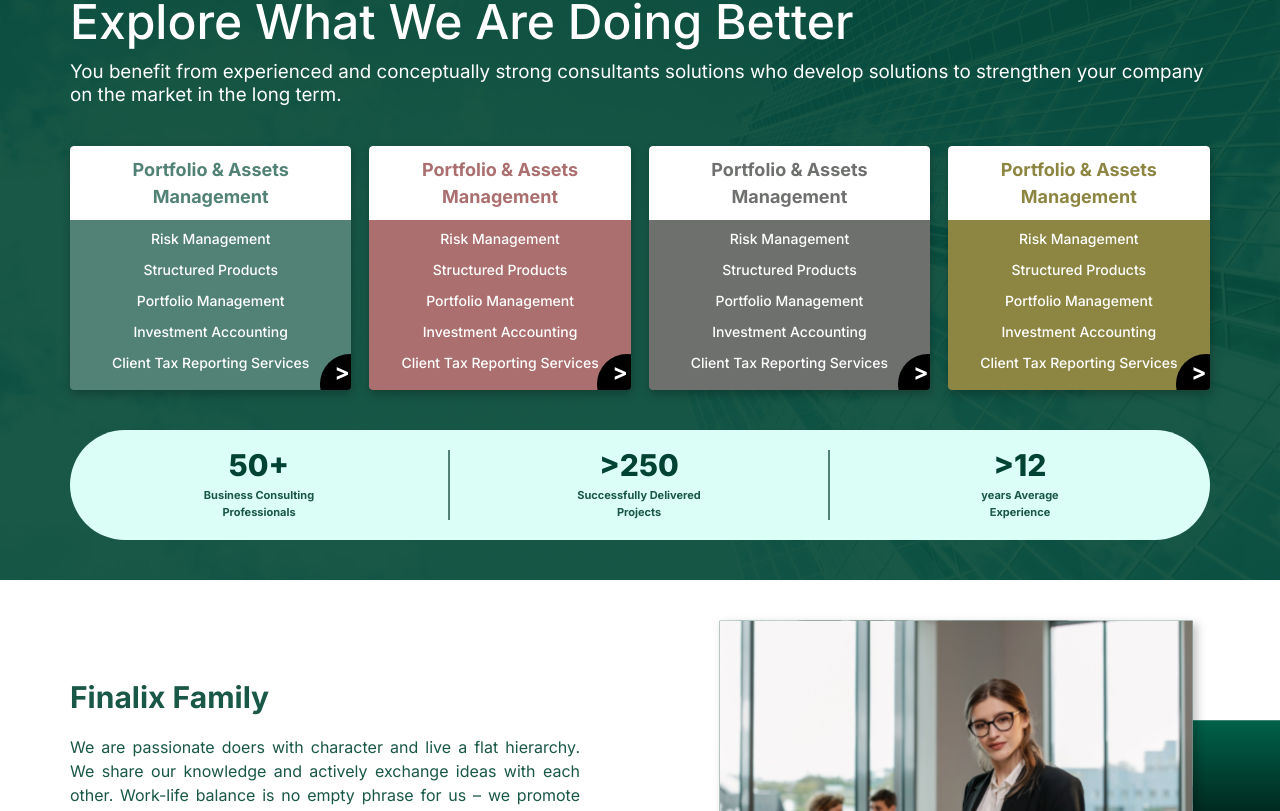
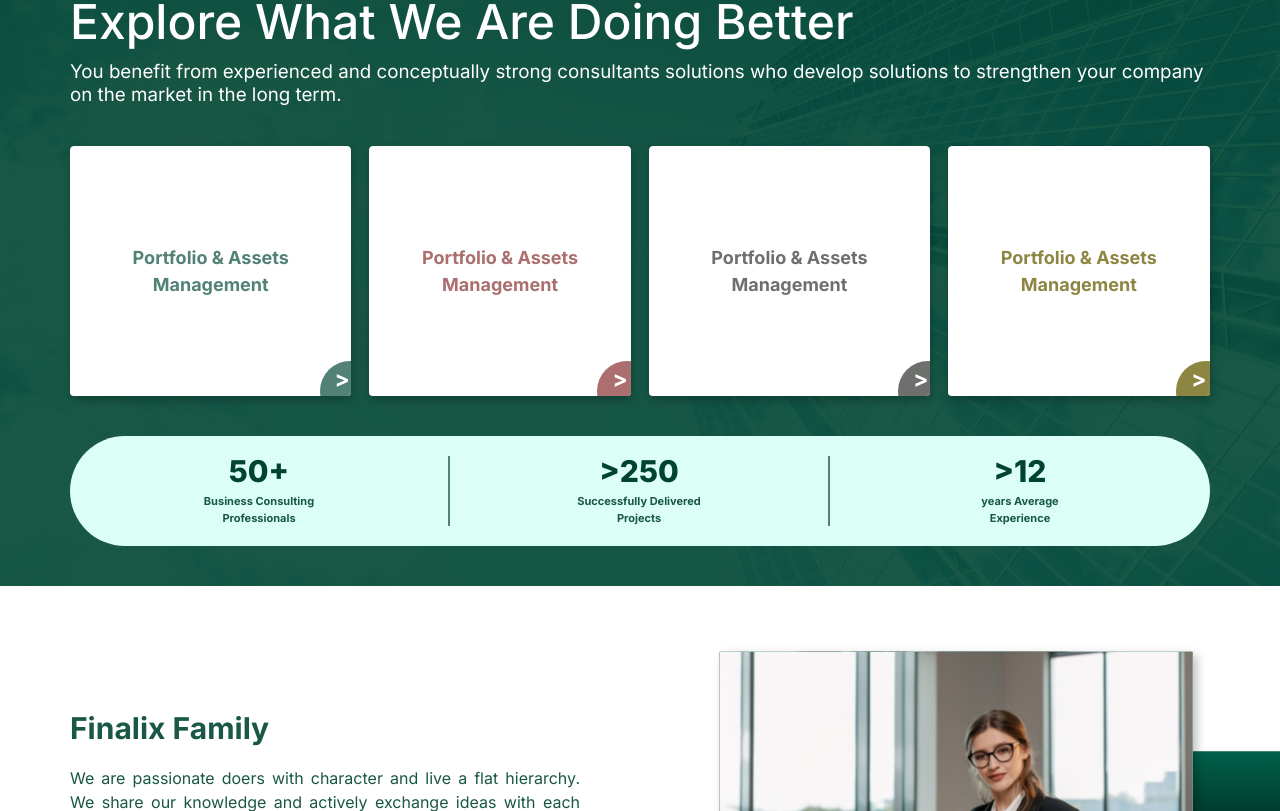
Before and after one commit to activus-d/finalix, a Next.js app: page / in a window 1280 px wide. Shown: the part 669-1480 px from the top of the page. Built offline with nearby package versions, Linux system fonts and the light colour scheme.

Commit message:
mouse over set for portfolio-section and top and bottom padding added to finalix section

```diff
--- a/components/FinalixSec.jsx
+++ b/components/FinalixSec.jsx
@@ -5,7 +5,7 @@ import finalixSecImg2 from '../public/assets/images/finalixSecImg2.svg'
 
 const FinalixSec = ({props}) => {
   return (
-    <section className=''>
+    <section className='py-10'>
       <section className="ss:grid ss:grid-cols-2 ss:bg-[url('../public/assets/images/finalixSecBg2.svg')] bg-no-repeat ss:bg-35% ss:bg-right px-5 pb-5 ss:pt-14 ss:px-28">
         <div className=' flex flex-col justify-center items-center text-center ss:pr-24 ss:text-justify ss:items-start'>
           <h3 className='text-4xl text-deepGreen mb-9 font-bold lg:text-5xl'>
--- a/components/Portfolio.jsx
+++ b/components/Portfolio.jsx
@@ -2,13 +2,22 @@ import React, {useState} from 'react'
 
 const Portfolio = ({title,content}) => {
   const [portfolioColor, setPortfolioColor]  = useState({lightGreen: '#528276', lightBrown: '#ab6f6f', midGray: '#6e706e', deepCyan: '#8d8642'})
-  const [portfolioOptions] = useState({title: 'Portfolio & Assets Management', options: ['Risk management', 'Structured product', 'Portfolio Management', 'Investment Accounting']})
+  const [isOptionShow, setIsOptionShow] = useState(false)
+
+  const showOptions = (e) => {
+    e.currentTarget.classList.add('portfolioShow')
+  }
+  const hideOptions = (e) => {
+    e.currentTarget.classList.remove('portfolioShow')
+  }
 
   return (
     <section className='hidden ss:flex ss:justify-around ss:gap-x-20 lg:grid-cols-4 lg:grid-rows-1 lg:gap-x-7'>
       <SinglePortfolioOne
         bgColor={portfolioColor.lightGreen}
-        options={portfolioOptions.options}
+        showOptions={showOptions}
+        isOptionShow={isOptionShow}
+        hideOptions={hideOptions}
         title={'Portfolio & Assets Management'}
         option1={'Risk Management'}
         option2={'Structured Products'}
@@ -18,7 +27,9 @@ const Portfolio = ({title,content}) => {
       />
       <SinglePortfolioTwo
         bgColor={portfolioColor.lightBrown}
-        options={portfolioOptions.options}
+        showOptions={showOptions}
+        isOptionShow={isOptionShow}
+        hideOptions={hideOptions}
         title={'Portfolio & Assets Management'}
         option1={'Risk Management'}
         option2={'Structured Products'}
@@ -28,7 +39,9 @@ const Portfolio = ({title,content}) => {
       />
       <SinglePortfolioOne
         bgColor={portfolioColor.midGray}
-        options={portfolioOptions.options}
+        showOptions={showOptions}
+        isOptionShow={isOptionShow}
+        hideOptions={hideOptions}
         title={'Portfolio & Assets Management'}
         option1={'Risk Management'}
         option2={'Structured Products'}
@@ -38,7 +51,9 @@ const Portfolio = ({title,content}) => {
       />
       <SinglePortfolioTwo
         bgColor={portfolioColor.deepCyan}
-        options={portfolioOptions.options}
+        showOptions={showOptions}
+        isOptionShow={isOptionShow}
+        hideOptions={hideOptions}
         title={'Portfolio & Assets Management'}
         option1={'Risk Management'}
         option2={'Structured Products'}
@@ -51,39 +66,35 @@ const Portfolio = ({title,content}) => {
   )
 }
 
-const SinglePortfolioOne = ({bgColor, option1, option2, option3, option4, option5, title}) => {
+const SinglePortfolioOne = ({bgColor, option1, option2, option3, option4, option5, title, showOptions, isOptionShow, hideOptions}) => {
   return (
-    <div className='bg-deepGreen rounded-md shadow-portfolio mb-16 relative overflow-hidden'>
-      <div className='py-4 bg-white rounded-t-md ss:px-4'>
-        <h3 className='font-bold text-center text-[18px]' style={{color: bgColor}}>{title}</h3>
+    <div className='bg-deepGreen rounded-md h-250px shadow-portfolio mb-16 relative overflow-hidden flex flex-col' onMouseOver={(e) => showOptions(e)} onMouseLeave={(e) => hideOptions(e)}>
+      <h3 className=' w-full flex items-center py-4 px-4 bg-white rounded-t-md font-bold ss:px-4font-bold text-center text-[18px] basis-full' style={{color: bgColor}}>{title}</h3>
+      <div className={`rounded-b-md overflow-hidden basis-0`} style={{backgroundColor: bgColor}}>
+        <p className={`opacity-0 text-white font-medium text-center mb-4`}>{option1}</p>
+        <p className={`opacity-0 text-white font-medium text-center mb-4`}>{option2}</p>
+        <p className={`opacity-0 text-white font-medium text-center mb-4`}>{option3}</p>
+        <p className={`opacity-0 text-white font-medium text-center mb-4`}>{option4}</p>
+        <p className={`opacity-0 text-white font-medium text-center mb-4`}>{option5}</p>
       </div>
-      <div className={`p-3 rounded-b-md`} style={{backgroundColor: bgColor}}>
-        <p className=' text-white font-medium text-center mb-4'>{option1}</p>
-        <p className=' text-white font-medium text-center mb-4'>{option2}</p>
-        <p className=' text-white font-medium text-center mb-4'>{option3}</p>
-        <p className=' text-white font-medium text-center mb-4'>{option4}</p>
-        <p className=' text-white font-medium text-center mb-4'>{option5}</p>
-      </div>
-      <div className='w-60px h-60px rounded-full flex pl-6 pt-2 absolute bottom-[-10%] right-[-10%]' style={{backgroundColor: 'black'}}>
+      <div className='w-60px h-60px rounded-full flex pl-6 pt-2 absolute bottom-[-10%] right-[-10%]' style={{backgroundColor: bgColor}}>
         <span className='text-4xl font-bold text-white'>></span>
       </div>
     </div>
   )
 }
-const SinglePortfolioTwo = ({bgColor, option1, option2, option3, option4, option5, title}) => {
+const SinglePortfolioTwo = ({bgColor, option1, option2, option3, option4, option5, title, showOptions, isOptionShow, hideOptions}) => {
   return (
-    <div className='bg-deepGreen rounded-md shadow-portfolio mb-16 relative overflow-hidden hidden lg:block'>
-      <div className='py-4 bg-white rounded-t-md '>
-        <h3 className='font-bold text-center text-[18px]' style={{color: bgColor}}>Portfolio & Assets Management</h3>
+    <div className='bg-deepGreen rounded-md h-250px shadow-portfolio mb-16 relative overflow-hidden hidden lg:flex flex flex-col' onMouseOver={(e) => showOptions(e)} onMouseLeave={(e) => hideOptions(e)}>
+      <h3 className='flex items-center py-4 bg-white rounded-t-md font-bold text-center text-[18px] basis-full' style={{color: bgColor}}>{title}</h3>
+      <div className={`rounded-b-md overflow-hidden basis-0`} style={{backgroundColor: bgColor}}>
+        <p className={`opacity-0 text-white font-medium text-center mb-4`}>{option1}</p>
+        <p className={`opacity-0 text-white font-medium text-center mb-4`}>{option2}</p>
+        <p className={`opacity-0 text-white font-medium text-center mb-4`}>{option3}</p>
+        <p className={`opacity-0 text-white font-medium text-center mb-4`}>{option4}</p>
+        <p className={`opacity-0 text-white font-medium text-center mb-4`}>{option5}</p>
       </div>
-      <div className={`p-3 rounded-b-md`} style={{backgroundColor: bgColor}}>
-        <p className=' text-white font-medium text-center mb-4'>{option1}</p>
-        <p className=' text-white font-medium text-center mb-4'>{option2}</p>
-        <p className=' text-white font-medium text-center mb-4'>{option3}</p>
-        <p className=' text-white font-medium text-center mb-4'>{option4}</p>
-        <p className=' text-white font-medium text-center mb-4'>{option5}</p>
-      </div>
-      <div className='w-60px h-60px rounded-full flex pl-6 pt-2 absolute bottom-[-10%] right-[-10%]' style={{backgroundColor: 'black'}}>
+      <div className='w-60px h-60px rounded-full flex pl-6 pt-2 absolute bottom-[-10%] right-[-10%]' style={{backgroundColor: bgColor}}>
         <span className='text-4xl font-bold text-white'>></span>
       </div>
     </div>
--- a/styles/globals.css
+++ b/styles/globals.css
@@ -58,6 +58,22 @@
       top: 50px;
       border: 2px solid red
     }
+
+    .portfolioShow h3 + div {
+      flex-basis: 70%;
+      padding-top: 10px;
+      /* padding-bottom: 10px */
+    }
+    .portfolioShow h3 {
+      flex-basis: 30%;
+    }
+    .portfolioShow p {
+      opacity: 1;
+      transition-duration: 1500ms
+    }
+    .portfolioShow span {
+      display: none
+    }
 }
 
 @tailwind components;
--- a/tailwind.config.js
+++ b/tailwind.config.js
@@ -100,7 +100,13 @@ module.exports = {
       },
       height: {
         "60px": "60px",
+        "250px": "250px"
       },
+      transitionDuration: {
+        '0': '0ms',
+        '2000': '2000ms',
+        '3000': '3000ms'
+      }
     },
   },
   plugins: [],
```
